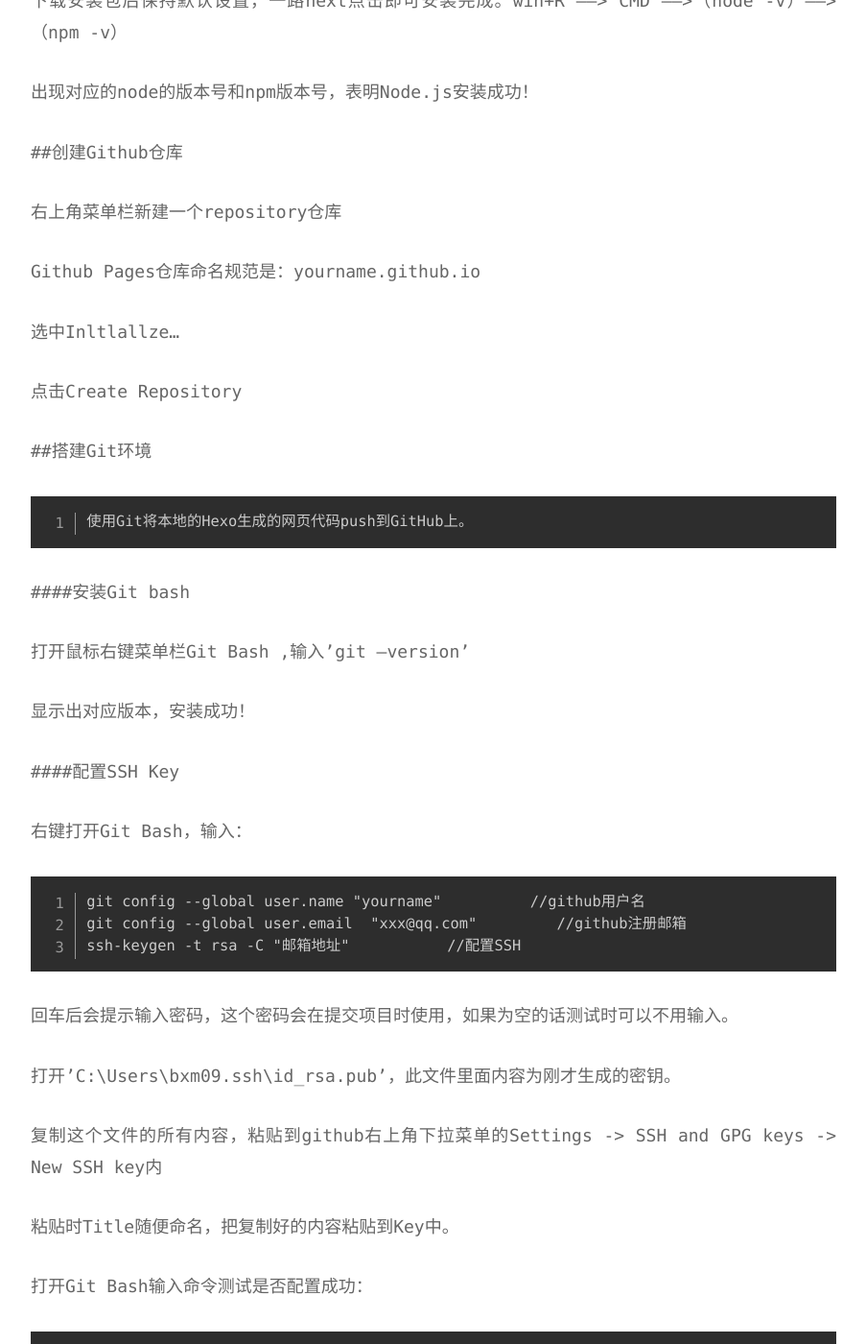
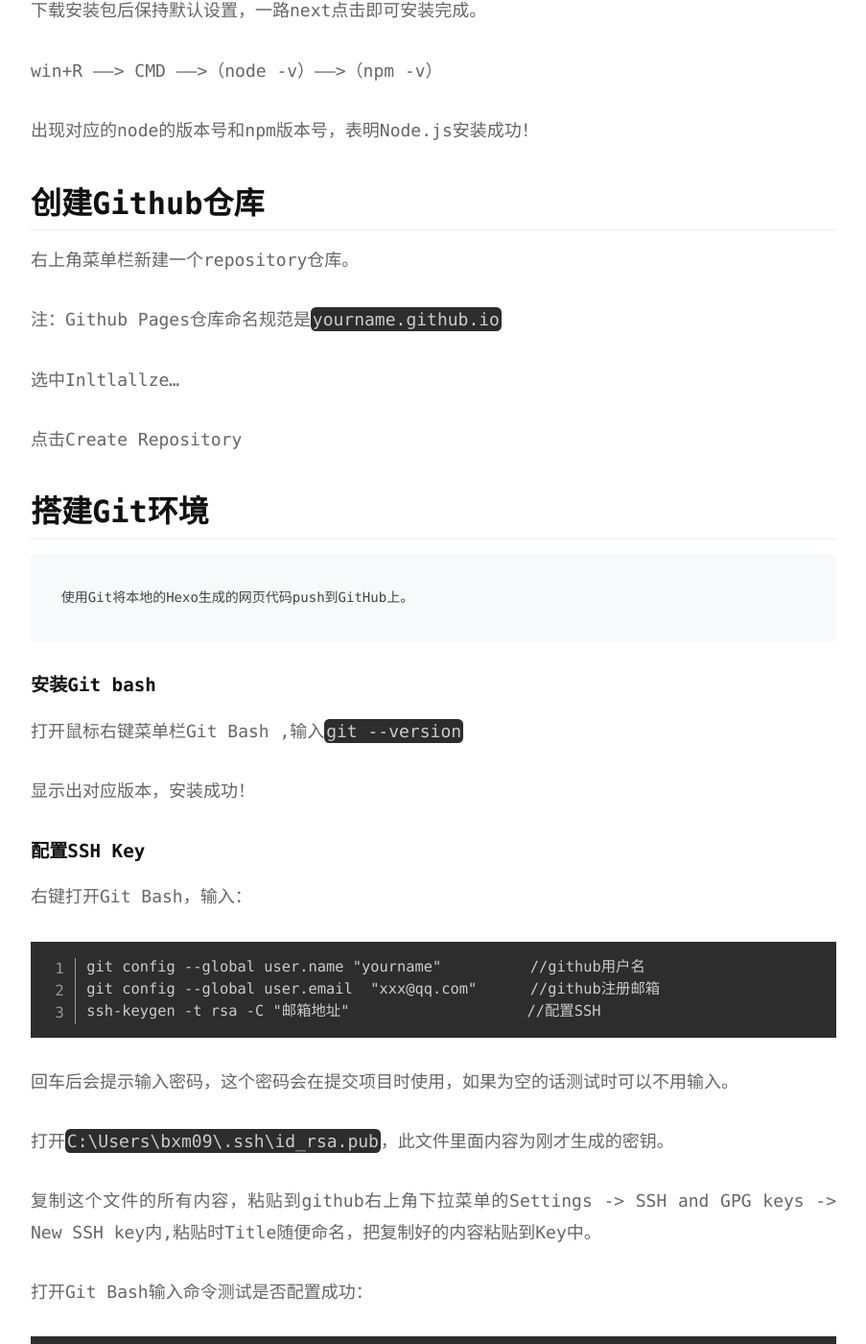
Before and after one commit to HildaHt/HildaHt.github.io, a Jekyll site: the page built from _posts/2018-12-18-test-for-it.md, in a window 1280 px wide and 1400 px high, scrolled down 402 px. Shown: the whole window at 96% size, without its empty margins (188-1091 px from the left). Built offline with Jekyll 4.4.1, drawn with Linux system fonts in a browser that asks for light colours; comment, search, counter and statistics services are not loaded; some of the changed text lies outside the part shown.

Commit message:
form
修改格式

````diff
--- a/_posts/2018-12-18-test-for-it.md
+++ b/_posts/2018-12-18-test-for-it.md
@@ -6,55 +6,57 @@
 excerpt: 使用github、hexo和git创建个人博客。
 ---
 
-##搭建Node.js环境
+## 搭建Node.js环境
 
 ```
-因为Hexo是基于'Node.js'编写的。
+因为Hexo是基于Node.js编写的。
 ```
 
-下载安装包后保持默认设置，一路next点击即可安装完成。win+R ——> CMD ——>（node -v）——>（npm -v）
+下载安装包后保持默认设置，一路next点击即可安装完成。
+
+win+R ——> CMD ——>（node -v）——>（npm -v）
 
 出现对应的node的版本号和npm版本号，表明Node.js安装成功！
 
-##创建Github仓库
+## 创建Github仓库
 
-右上角菜单栏新建一个repository仓库
+右上角菜单栏新建一个repository仓库。
 
-Github Pages仓库命名规范是：yourname.github.io
+注：Github Pages仓库命名规范是`yourname.github.io`
 
 选中Inltlallze...
 
 点击Create Repository
 
-##搭建Git环境
+## 搭建Git环境
 
-```
-使用Git将本地的Hexo生成的网页代码push到GitHub上。
-```
+<pre class="highlight">
+  <code>
+  使用Git将本地的Hexo生成的网页代码push到GitHub上。
+  </code>
+</pre>
 
-####安装Git bash
+#### 安装Git bash
 
-打开鼠标右键菜单栏Git Bash ,输入'git --version'
+打开鼠标右键菜单栏Git Bash ,输入`git --version`
 
 显示出对应版本，安装成功！
 
-####配置SSH Key
+#### 配置SSH Key
 
 右键打开Git Bash，输入：
 
 ```
 git config --global user.name "yourname"          //github用户名
-git config --global user.email  "xxx@qq.com"         //github注册邮箱
-ssh-keygen -t rsa -C "邮箱地址"           //配置SSH
+git config --global user.email  "xxx@qq.com"      //github注册邮箱
+ssh-keygen -t rsa -C "邮箱地址"                    //配置SSH
 ```
 
 回车后会提示输入密码，这个密码会在提交项目时使用，如果为空的话测试时可以不用输入。
 
-打开'C:\Users\bxm09\.ssh\id_rsa.pub'，此文件里面内容为刚才生成的密钥。
+打开`C:\Users\bxm09\.ssh\id_rsa.pub`，此文件里面内容为刚才生成的密钥。
 
-复制这个文件的所有内容，粘贴到github右上角下拉菜单的Settings -> SSH and GPG keys -> New SSH key内
-
-粘贴时Title随便命名，把复制好的内容粘贴到Key中。
+复制这个文件的所有内容，粘贴到github右上角下拉菜单的Settings -> SSH and GPG keys -> New SSH key内,粘贴时Title随便命名，把复制好的内容粘贴到Key中。
 
 打开Git Bash输入命令测试是否配置成功：
 
@@ -70,11 +72,13 @@
 
 表示当前已经成功地连接上了自己的GitHub账户。
 
-##搭建本地Hexo
+## 搭建本地Hexo
 
-```
-Hexo是一个快速、简洁且高效的博客框架。Hexo使用 Markdown（或其他渲染引擎）解析文章，在几秒内，即可利用靓丽的主题生成静态网页。
-```
+<pre class="highlight">
+  <code>
+  Hexo是一个快速、简洁且高效的博客框架。Hexo使用 Markdown（或其他渲染引擎）解析文章，在几秒内，即可利用靓丽的主题生成静态网页。
+  </code>
+</pre>
 
 在一个磁盘上面创建一个目录，随便命名，再右键使用Git Bash定位到目录中。
 
@@ -85,9 +89,9 @@
 hexo clean & hexo g & hexo s        //本地启动博客（用于测试）
 ```
 
-'hexo clean'清除缓存,'hexo g'生成静态页面,'hexo s'启动本地项目
+`hexo clean`清除缓存,`hexo g`生成静态页面,`hexo s`启动本地项目
 
-在浏览器上访问'localhost:4000'，如果看到博客说明成功。
+在浏览器上访问`localhost:4000`，如果看到博客说明成功。
 
 若测试时报错，则说明当前Hexo默认端口4000被占用，切换新的空闲的端口即可，输入命令：
 
@@ -97,9 +101,9 @@
 
 最后输入Ctrl+C退出测试
 
-##配置Deployment
+## 配置Deployment
 
-打开文件夹中的'_config.yml'文件，修改下列配置
+打开文件夹中的`_config.yml`文件，修改下列配置
 
 ```
 url: https://yourname.github.io.git
@@ -113,7 +117,7 @@
     branch: master
 ```
 
-##安装推送插件
+## 安装推送插件
 
 在文件夹中右键打开Git Bash ,输入：
 
@@ -123,7 +127,7 @@
 
 若是无法下载的话将npm换为cnpm
 
-##部署
+## 部署
 
 ```
 hexo clean       // 清除缓存
````
Also changed, not shown: other parts of _posts/2018-12-18-test-for-it.md (+2 -4 lines).
